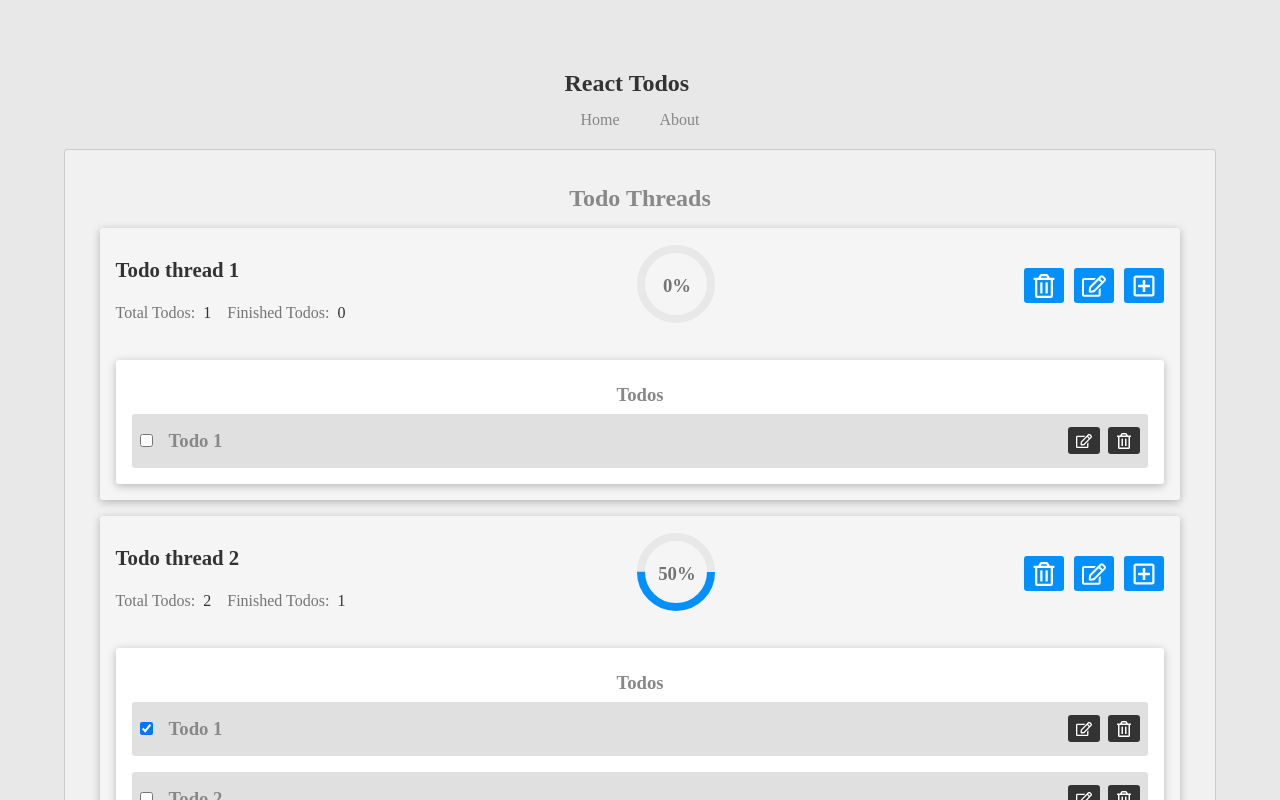
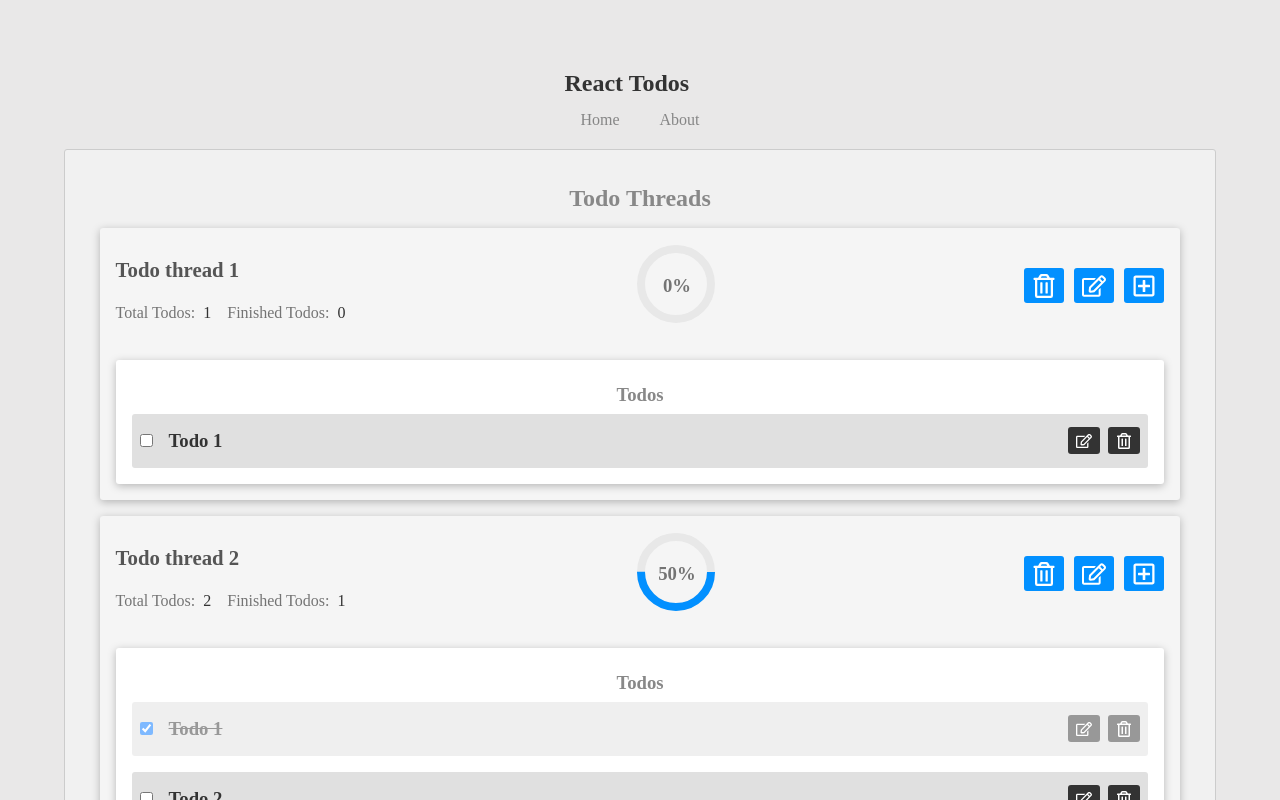
Before and after one commit to raihan2bd/react-todos, a React (Create React App) app: page / in a window 1280 px wide. Shown: the top 800 px of the page. Built offline with nearby package versions, Linux system fonts and the light colour scheme.

Commit message:
Add Completed classes conditionally

```diff
--- a/src/components/TodoThreads/TodoThread.js
+++ b/src/components/TodoThreads/TodoThread.js
@@ -6,10 +6,14 @@
 import CircelProgress from '../UI/CircleProgress';
 import classes from './TodoThread.module.css';
 
-const TodoThread = ({
-  id, name, totalTodos, finishedTodos, percentage,
-}) => (
-  <li id={id} className={classes.todo_thread}>
+const TodoThread = ({ id, name, totalTodos, finishedTodos, percentage }) => {
+  const threadClasses =
+    totalTodos - finishedTodos === 0
+      ? `${classes.todo_thread} ${classes.completed}`
+      : classes.todo_thread;
+
+  return (
+    <li id={id} className={threadClasses}>
       <div className={classes.thread_info}>
         <div className={classes.thread_details}>
           <h3 className={classes.thread_name}>{name}</h3>
@@ -54,6 +58,7 @@
       </div>
     </li>
   );
+};
 
 TodoThread.propTypes = {
   id: PropTypes.string.isRequired,
--- a/src/components/TodoThreads/TodoThread.module.css
+++ b/src/components/TodoThreads/TodoThread.module.css
@@ -9,6 +9,11 @@
   flex-direction: column;
   gap: 1rem;
 }
+
+.completed {
+  opacity: 0.7;
+}
+
 
 .thread_info {
   display: flex;
@@ -25,6 +30,10 @@
   background: #fff;
   border-radius: 3px;
   box-shadow: 0 2px 8px rgba(0, 0, 0, 0.26);
+}
+
+.thread_name {
+  color: #555;
 }
 
 .thread_todos h3 {
--- a/src/components/Todos/Todo.js
+++ b/src/components/Todos/Todo.js
@@ -7,8 +7,12 @@
 
 const Todo = ({
   id, threadId, title, isCompleted,
-}) => (
-  <li className={classes.todo}>
+}) => {
+  const todoClasses = isCompleted
+    ? `${classes.todo} ${classes.completed}`
+    : classes.todo;
+  return (
+    <li className={todoClasses}>
       <input
         type="checkbox"
         checked={isCompleted}
@@ -31,6 +35,7 @@
       </div>
     </li>
   );
+};
 
 Todo.propTypes = {
   id: PropTypes.string.isRequired,
--- a/src/components/Todos/Todo.module.css
+++ b/src/components/Todos/Todo.module.css
@@ -7,7 +7,13 @@
   background: #e0e0e0;
 }
 
+.completed {
+  text-decoration: line-through;
+  opacity: 0.5;
+}
+
 .todo h3 {
+  color: #333 !important;
   margin-left: 1rem !important;
   margin-right: auto !important;
 }
```
Lines whose indentation alone changed are shown as unchanged.
